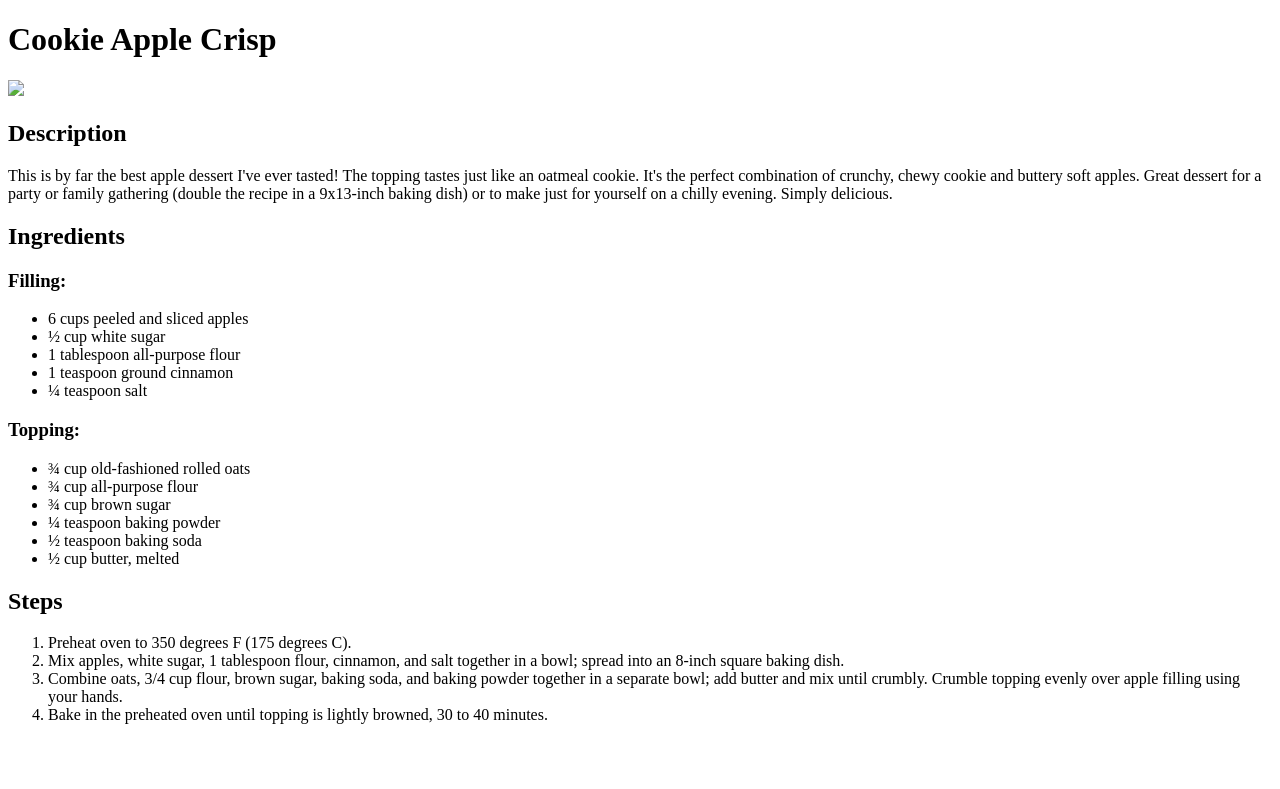
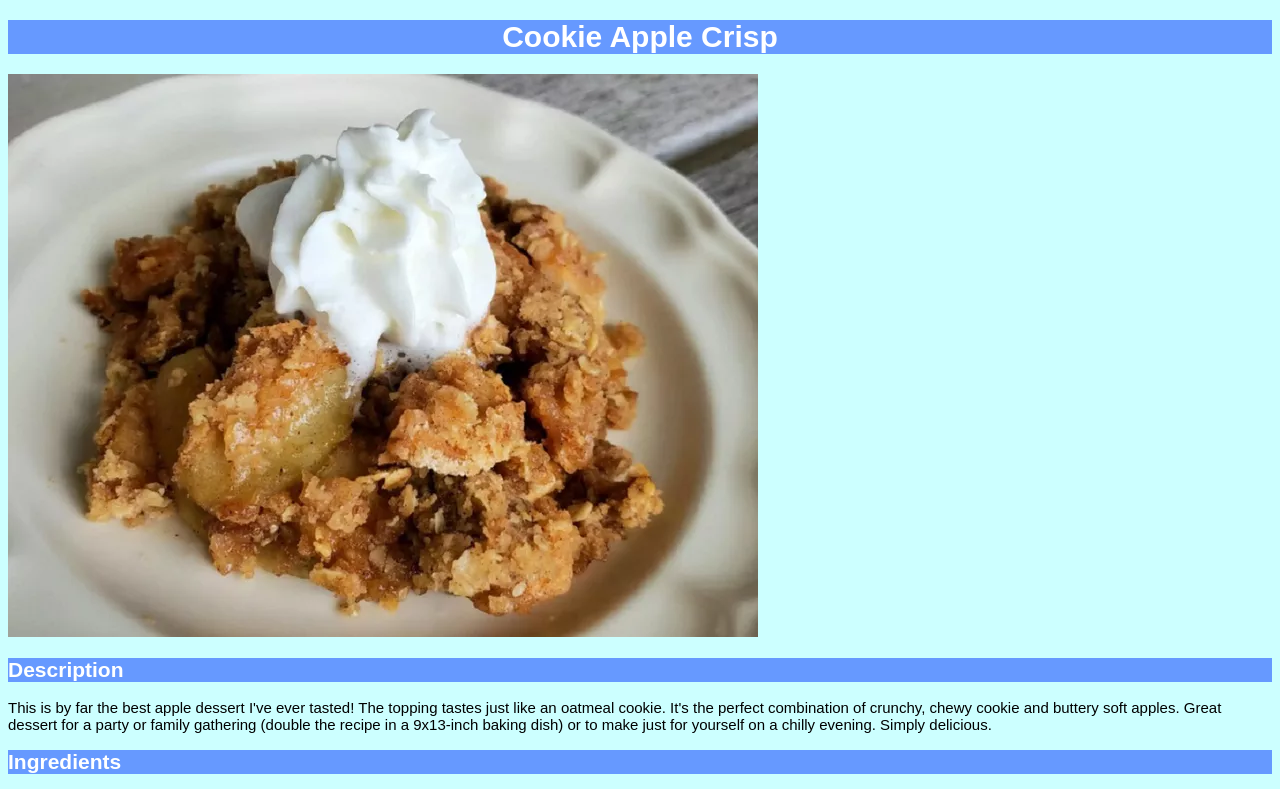
Before and after one commit to Ender2014/odin-recipes, a plain HTML site: page recipes/cookie_apple_crisp.html in a window 1280 px wide. Shown: the top 789 px of the page. Drawn offline with Linux system fonts and the light colour scheme.

Commit message:
Added css styles to recipe pages.
Follow same format as index.html, but headers are styled
differently according to thier tiers.

```diff
--- a/recipes/cookie_apple_crisp.html
+++ b/recipes/cookie_apple_crisp.html
@@ -3,20 +3,21 @@
 <head>
     <meta charset="UTF-8">
     <meta name="viewport" content="width=device-width, initial-scale=1.0">
+    <link rel="stylesheet" href="../style.css">
     <title>Cookie Apple Crisp</title>
 </head>
 
-<body>
-    <h1>Cookie Apple Crisp</h1>
-    <img src="../images/2067307-3814bac5191a42caad0e604d01f78ffa.webp">
+<body class="main">
+    <h1 class="title">Cookie Apple Crisp</h1>
+    <img src="../images/1663961993461_Oatmeal-Cookie-Apple-Crisp-4x3-dd812932435242e09901c9e280804815.webp">
 
-    <h2>Description</h2>
+    <h2 class="title second">Description</h2>
     <p>This is by far the best apple dessert I've ever tasted! The topping tastes just like an oatmeal cookie.
         It's the perfect combination of crunchy, chewy cookie and buttery soft apples. Great dessert for a
         party or family gathering (double the recipe in a 9x13-inch baking dish) or to make just for yourself
         on a chilly evening. Simply delicious.</p>
 
-    <h2>Ingredients</h2>
+    <h2 class="title second">Ingredients</h2>
     <h3>Filling:</h3>
     <ul>
         <li>6 cups peeled and sliced apples</li>
@@ -25,7 +26,7 @@
         <li>1 teaspoon ground cinnamon</li>
         <li>¼ teaspoon salt</li>
     </ul>
-    <h3>Topping:</h3>
+    <h3 class="title second">Topping:</h3>
     <ul>
         <li>¾ cup old-fashioned rolled oats</li>
         <li>¾ cup all-purpose flour</li>
@@ -35,7 +36,7 @@
         <li>½ cup butter, melted</li>
     </ul>
 
-    <h2>Steps</h2>
+    <h2 class="title second">Steps</h2>
     <ol>
         <li>Preheat oven to 350 degrees F (175 degrees C).</li>
         <li>Mix apples, white sugar, 1 tablespoon flour, cinnamon, and salt together in a bowl;
--- a/style.css
+++ b/style.css
@@ -5,11 +5,17 @@
     color: black;
 }
 
-#title{
+.title{
     font-size: 30px;
     font-weight: 800;
+    text-align: center;
     background-color: #6699ff;
     color: white;
+}
+
+.title.second{
+    font-size: 21px;
+    text-align: left;
 }
 
 .link{
```
Also changed, not shown: index.html (+1 -1 lines), recipes/midwest_salisbury_steak.html (+7 -6 lines), recipes/simple_hamburger_stroganoff.html (+6 -5 lines).
